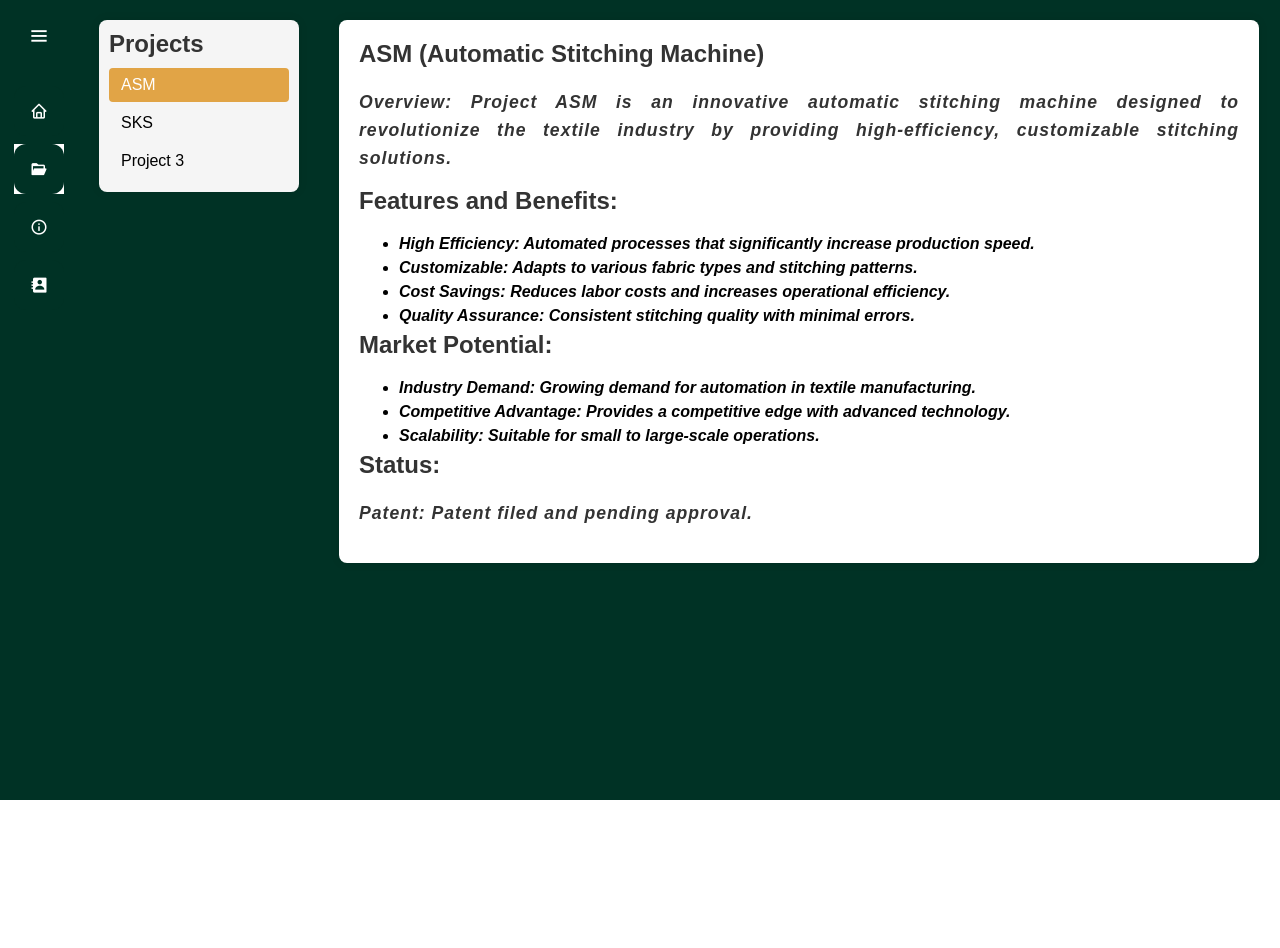
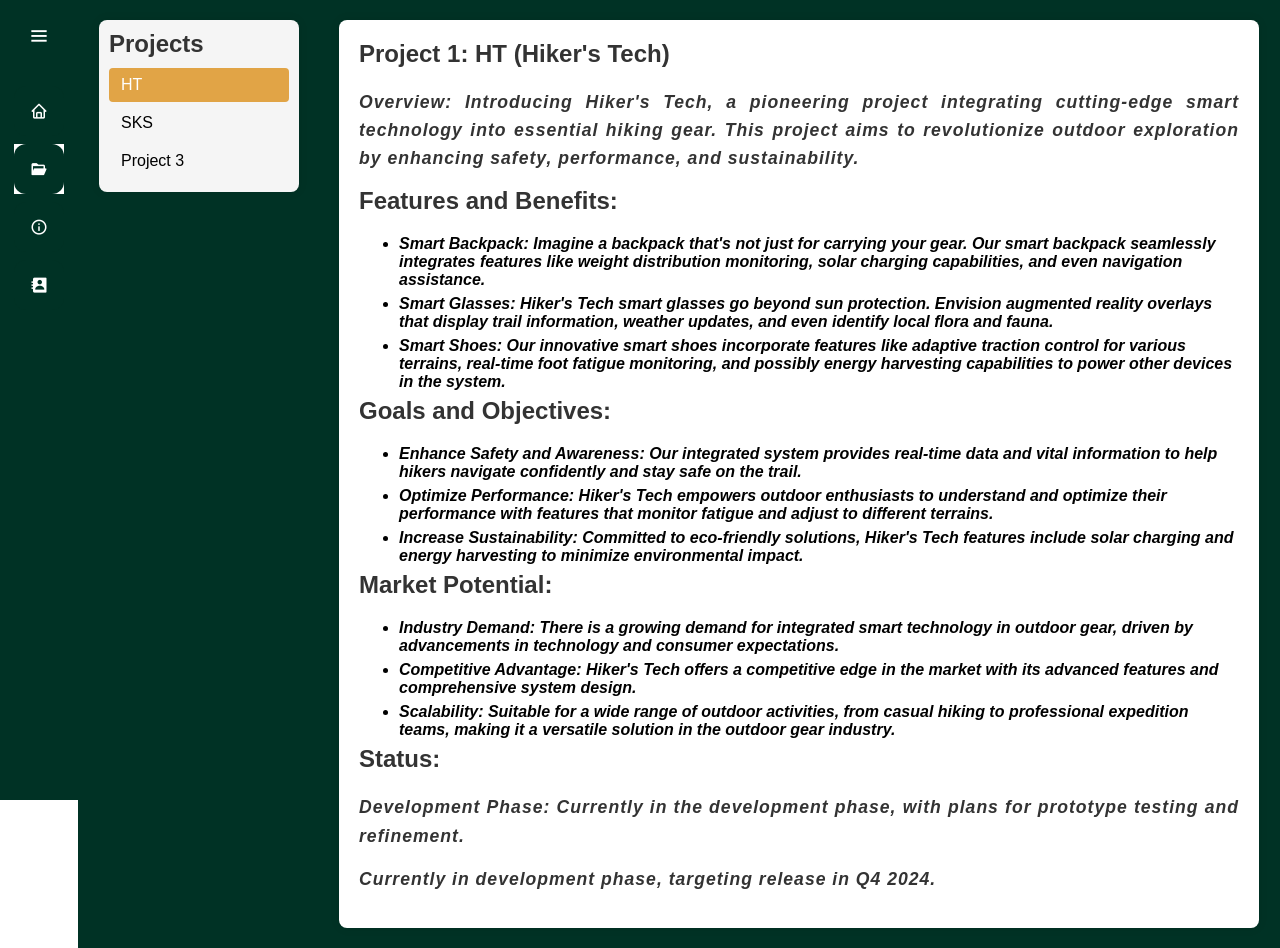
Before and after one commit to Raj934/SR-R-D-Labs, a plain HTML site: page project.html in a window 1280 px wide. Before the commit the page ends 800 px from the top, so only its background shows below. Drawn offline with nearby package versions, Linux system fonts and the light colour scheme.

Commit message:
Update project.html

```diff
--- a/project.html
+++ b/project.html
@@ -1,24 +1,26 @@
 <!DOCTYPE html>
 <!-- Created by CodingLab |www.youtube.com/CodingLabYT-->
 <html lang="en" dir="ltr">
+
 <head>
   <meta charset="UTF-8">
   <title> SR R&D Labs </title>
-    <link rel="icon" href="assets/img/logo.png"
-    type="image/x-icon" />
+  <link rel="icon" href="assets/img/logo.png" type="image/x-icon" />
   <link rel="stylesheet" href="assets/css/style.css">
   <!-- Boxicons CDN Link -->
   <link href='https://unpkg.com/boxicons@2.0.7/css/boxicons.min.css' rel='stylesheet'>
   <meta name="viewport" content="width=device-width, initial-scale=1.0">
 </head>
+
 <body class="">
   <div class="sidebar">
     <div class="logo-details">
       <!-- <i class='bx bxl-c-plus-plus icon'></i> -->
-      <a href="index.html" class="logo"><img src="assets/img/SR Logo.png" alt="" class='bx bxl-c-plus-plus icon' style="width: 91px;height: 85px;margin-left: -18px;margin-right: 17px;"></a>
+      <a href="index.html" class="logo"><img src="assets/img/SR Logo.png" alt="" class='bx bxl-c-plus-plus icon'
+          style="width: 91px;height: 85px;margin-left: -18px;margin-right: 17px;"></a>
       <div class="logo_name" style="
         margin-left: 12px;">SR R&D Labs</div>
-        <i class='bx bx-menu' id="btn" ></i>
+      <i class='bx bx-menu' id="btn"></i>
     </div>
     <ul class="nav-list">
       <!-- <li>
@@ -64,7 +66,7 @@
         <div class="project-list">
           <h2>Projects</h2>
           <ul id="project-menu">
-            <li data-project="asm">ASM</li>
+            <li data-project="asm">HT</li>
             <li data-project="sk">SKS</li>
             <li data-project="add">Project 3</li>
             <!-- Add more project options as needed -->
@@ -74,37 +76,69 @@
         <div class="project-details">
           <div class="project-details">
             <div id="project-asm" class="project-card fade-in">
-              <h2>ASM (Automatic Stitching Machine)</h2>
-              <p class="p"><strong>Overview:</strong> Project ASM is an innovative automatic stitching machine designed to
-                revolutionize the textile industry by providing high-efficiency, customizable stitching solutions.
-              </p>
+              <h2>Project 1: HT (Hiker's Tech)</h2>
+              <p class="p"><strong>Overview:</strong> Introducing Hiker's Tech, a pioneering project integrating
+                cutting-edge smart technology into essential hiking gear. This project aims to revolutionize outdoor
+                exploration by enhancing safety, performance, and sustainability.</p>
+
               <h2>Features and Benefits:</h2>
               <ul class="ul">
-                <li class="li">High Efficiency: Automated processes that significantly increase production speed.</li>
-                <li class="li">Customizable: Adapts to various fabric types and stitching patterns.</li>
-                <li class="li">Cost Savings: Reduces labor costs and increases operational efficiency.</li>
-                <li class="li">Quality Assurance: Consistent stitching quality with minimal errors.</li>
+                <li class="li">Smart Backpack: Imagine a backpack that's not just for carrying your gear. Our smart
+                  backpack seamlessly integrates features like weight distribution monitoring, solar charging
+                  capabilities, and even navigation assistance.</li>
+                <li class="li">Smart Glasses: Hiker's Tech smart glasses go beyond sun protection. Envision augmented
+                  reality overlays that display trail information, weather updates, and even identify local flora and
+                  fauna.</li>
+                <li class="li">Smart Shoes: Our innovative smart shoes incorporate features like adaptive traction
+                  control for various terrains, real-time foot fatigue monitoring, and possibly energy harvesting
+                  capabilities to power other devices in the system.</li>
               </ul>
+
+              <h2>Goals and Objectives:</h2>
+              <ul class="ul">
+                <li class="li">Enhance Safety and Awareness: Our integrated system provides real-time data and vital
+                  information to help hikers navigate confidently and stay safe on the trail.</li>
+                <li class="li">Optimize Performance: Hiker's Tech empowers outdoor enthusiasts to understand and
+                  optimize their performance with features that monitor fatigue and adjust to different terrains.</li>
+                <li class="li">Increase Sustainability: Committed to eco-friendly solutions, Hiker's Tech features
+                  include solar charging and energy harvesting to minimize environmental impact.</li>
+              </ul>
+
               <h2>Market Potential:</h2>
               <ul class="ul">
-                <li class="li">Industry Demand: Growing demand for automation in textile manufacturing.</li>
-                <li class="li">Competitive Advantage: Provides a competitive edge with advanced technology.</li>
-                <li class="li">Scalability: Suitable for small to large-scale operations.</li>
+                <li class="li">Industry Demand: There is a growing demand for integrated smart technology in outdoor
+                  gear, driven by advancements in technology and consumer expectations.</li>
+                <li class="li">Competitive Advantage: Hiker's Tech offers a competitive edge in the market with its
+                  advanced features and comprehensive system design.</li>
+                <li class="li">Scalability: Suitable for a wide range of outdoor activities, from casual hiking to
+                  professional expedition teams, making it a versatile solution in the outdoor gear industry.</li>
               </ul>
+
               <h2>Status:</h2>
-              <p class="p">Patent: Patent filed and pending approval.</p>
+              <p class="p">Development Phase: Currently in the development phase, with plans for prototype testing and
+                refinement.</p>
+              <p class="p">Currently in development phase, targeting release in Q4 2024.</p>
             </div>
             <div id="project-sk" class="project-card fade-in">
               <h2>SKS (Synchronous Key System)</h2>
-              <p class="p"><strong>Overview:</strong> Say Goodbye to Lost Keys and Security Worries! Introducing the Synchronous Key System. This innovative system combines the familiarity of a traditional key with the power of advanced technology. It offers enhanced security through multi-factor authentication and a convenient digital key backup on your phone, all while maintaining user-friendliness.</p>
+              <p class="p"><strong>Overview:</strong> Say Goodbye to Lost Keys and Security Worries! Introducing the
+                Synchronous Key System. This innovative system combines the familiarity of a traditional key with the
+                power of advanced technology. It offers enhanced security through multi-factor authentication and a
+                convenient digital key backup on your phone, all while maintaining user-friendliness.</p>
 
               <h2>Features and Benefits:</h2>
               <ul class="ul">
-                  <li class="li">Enhanced Security: Multi-factor authentication through a physical key with RFID verification, optional digital key with user authentication, and a blocked keyhole significantly improves security compared to traditional methods.</li>
-                  <li class="li">Convenience: Combines the familiarity of a physical key with the ease of a digital backup on your phone, eliminating the risk of lockouts due to lost keys or dead batteries.</li>
-                  <li class="li">Offline Functionality (Optional): The digital key can work even without an internet connection, ensuring access even in situations with limited mobile signal.</li>
-                  <li class="li">Potential Applications: Suitable for homes, apartments, offices, short-term rentals, and high-security facilities.</li>
-                  <li class="li">Future-Proof Design: Can integrate with smart home platforms and explore advanced features like biometric authentication for even stronger security.</li>
+                <li class="li">Enhanced Security: Multi-factor authentication through a physical key with RFID
+                  verification, optional digital key with user authentication, and a blocked keyhole significantly
+                  improves security compared to traditional methods.</li>
+                <li class="li">Convenience: Combines the familiarity of a physical key with the ease of a digital backup
+                  on your phone, eliminating the risk of lockouts due to lost keys or dead batteries.</li>
+                <li class="li">Offline Functionality (Optional): The digital key can work even without an internet
+                  connection, ensuring access even in situations with limited mobile signal.</li>
+                <li class="li">Potential Applications: Suitable for homes, apartments, offices, short-term rentals, and
+                  high-security facilities.</li>
+                <li class="li">Future-Proof Design: Can integrate with smart home platforms and explore advanced
+                  features like biometric authentication for even stronger security.</li>
               </ul>
 
               <h2>Market Potential:</h2>
@@ -151,21 +185,22 @@
     let closeBtn = document.querySelector("#btn");
     let searchBtn = document.querySelector(".bx-search");
 
-  closeBtn.addEventListener("click", ()=>{
+    closeBtn.addEventListener("click", () => {
       sidebar.classList.toggle("open");
       menuBtnChange();//calling the function(optional)
     });
 
     // following are the code to change sidebar button(optional)
     function menuBtnChange() {
-   if(sidebar.classList.contains("open")){
+      if (sidebar.classList.contains("open")) {
         closeBtn.classList.replace("bx-menu", "bx-menu-alt-right");//replacing the iocns class
-   }else {
-     closeBtn.classList.replace("bx-menu-alt-right","bx-menu");//replacing the iocns class
+      } else {
+        closeBtn.classList.replace("bx-menu-alt-right", "bx-menu");//replacing the iocns class
       }
     }
   </script>
   <script src="assets/js/main.js"></script>
 
 </body>
+
 </html>
```
Lines whose indentation alone changed are shown as unchanged.
